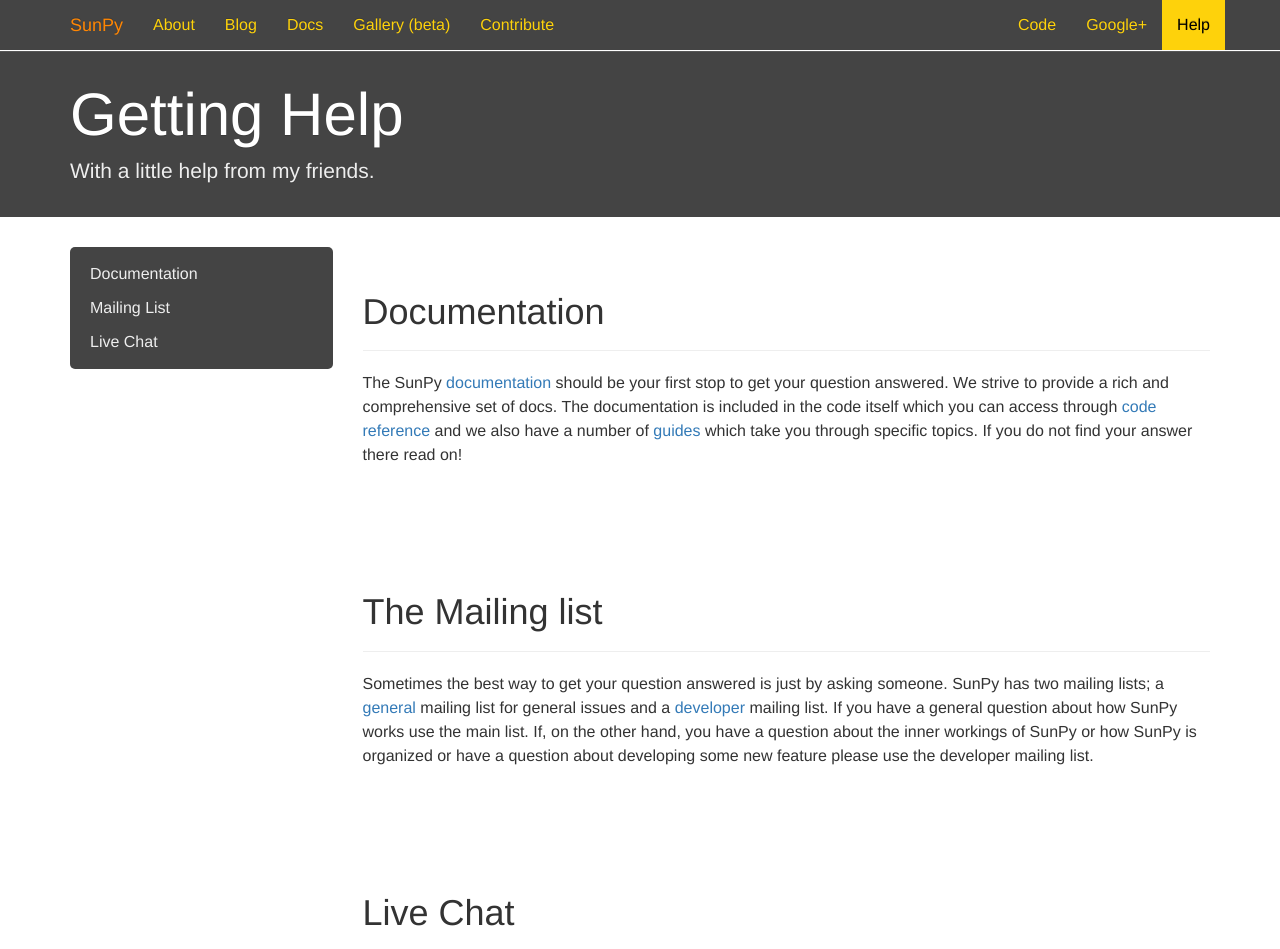
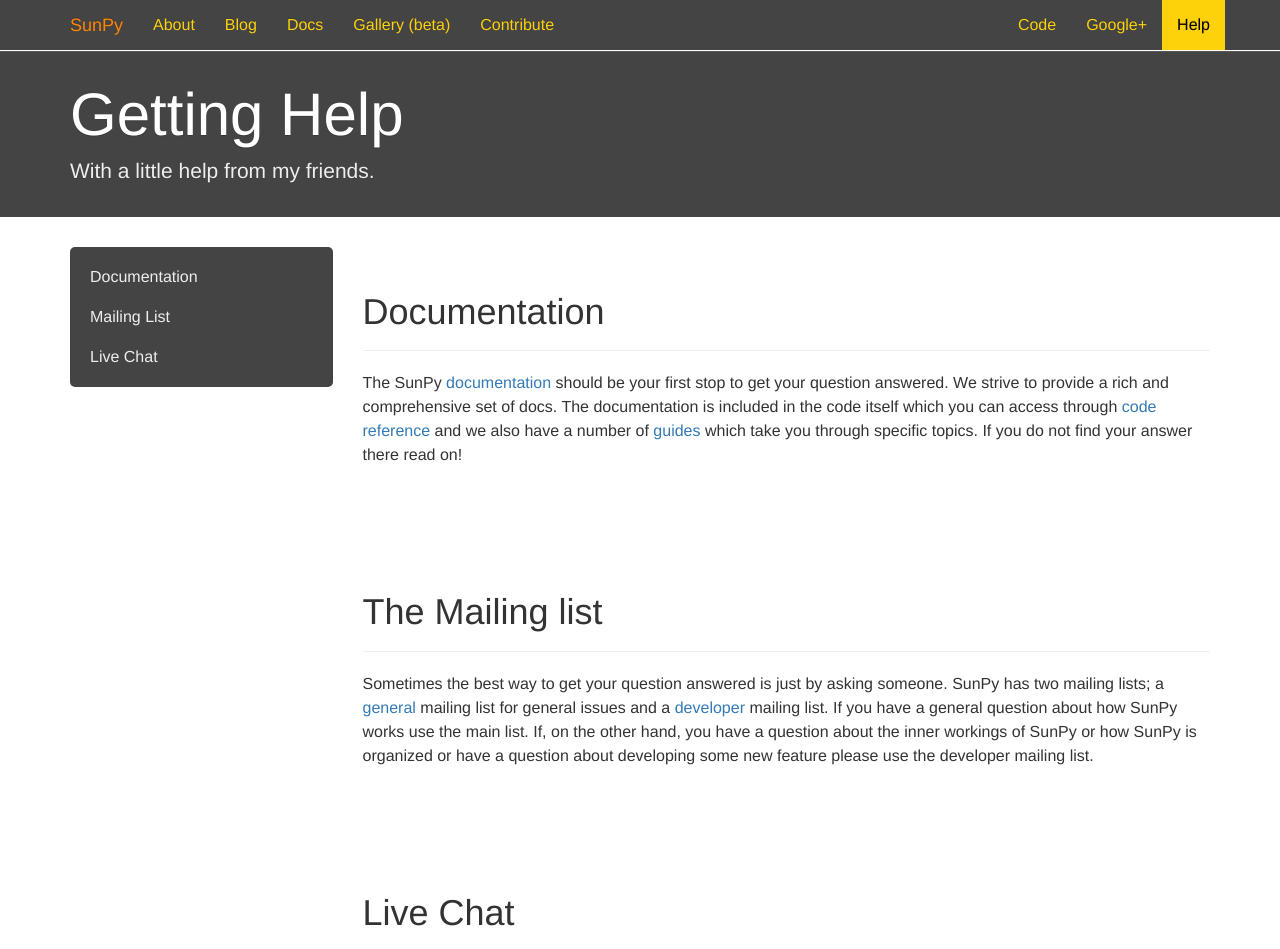
Before and after one commit to sunpy/sunpy.org, a Jekyll site: the page built from help.html, in a window 1280 px wide and 1400 px high. Shown: the top 949 px of the window. Built offline with Jekyll 4.4.1, drawn with Linux system fonts in a browser that asks for light colours; nearby versions of some CDN libraries; comment, search, counter and statistics services are not loaded.

Commit message:
Sidebar item paddings are too small to be clicked in mobile. 8px top and bottom are good for UX.

```diff
--- a/docs-assets/css/sunpy.css
+++ b/docs-assets/css/sunpy.css
@@ -112,6 +112,7 @@
 
 .bs-sidebar .nav > li > a {
     color: #eeeeee;
+    padding: 8px 20px;
 }
 
 .bs-sidebar .nav > li > a:hover, .bs-sidebar .nav > li > a:focus{
```
